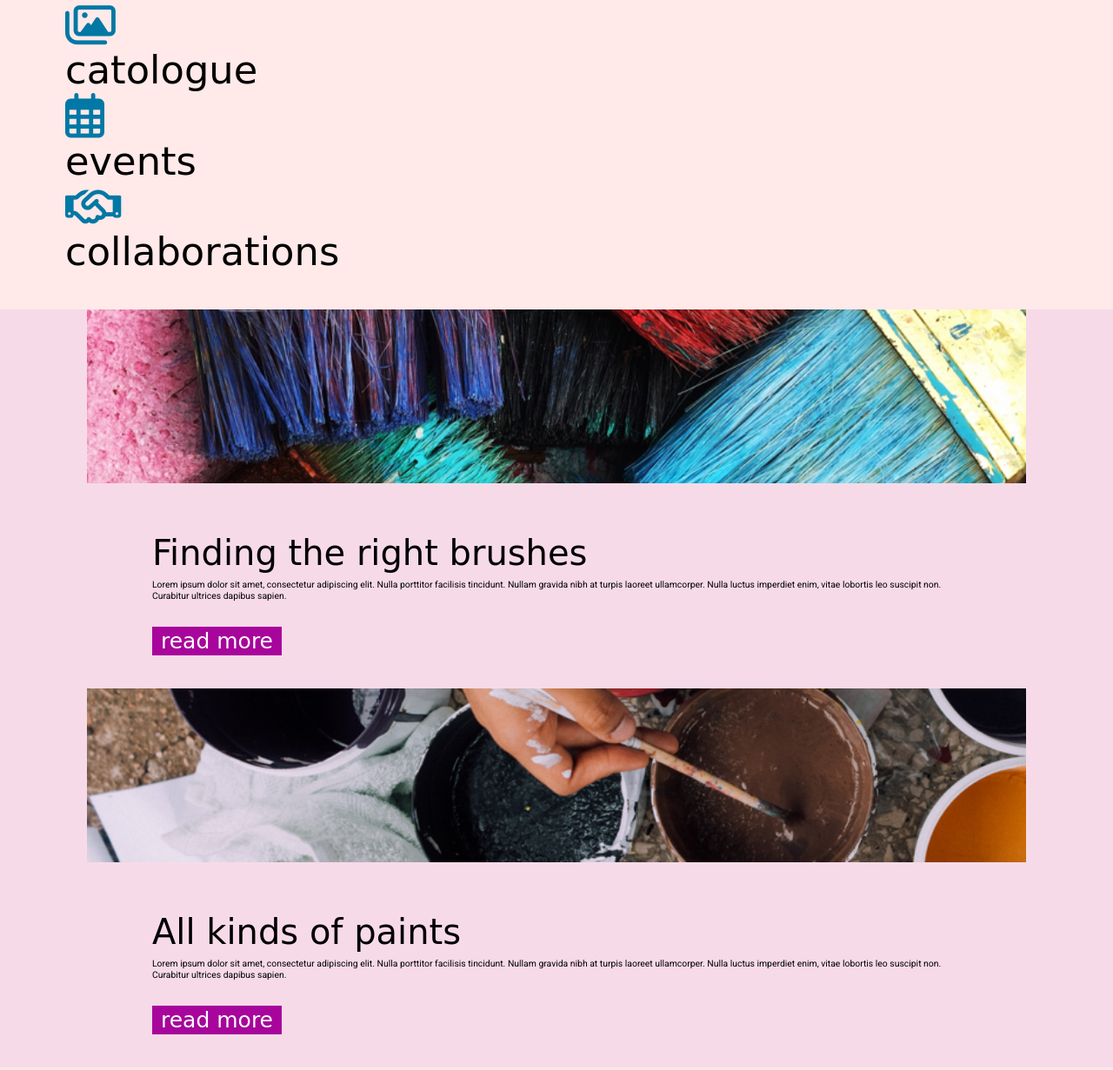
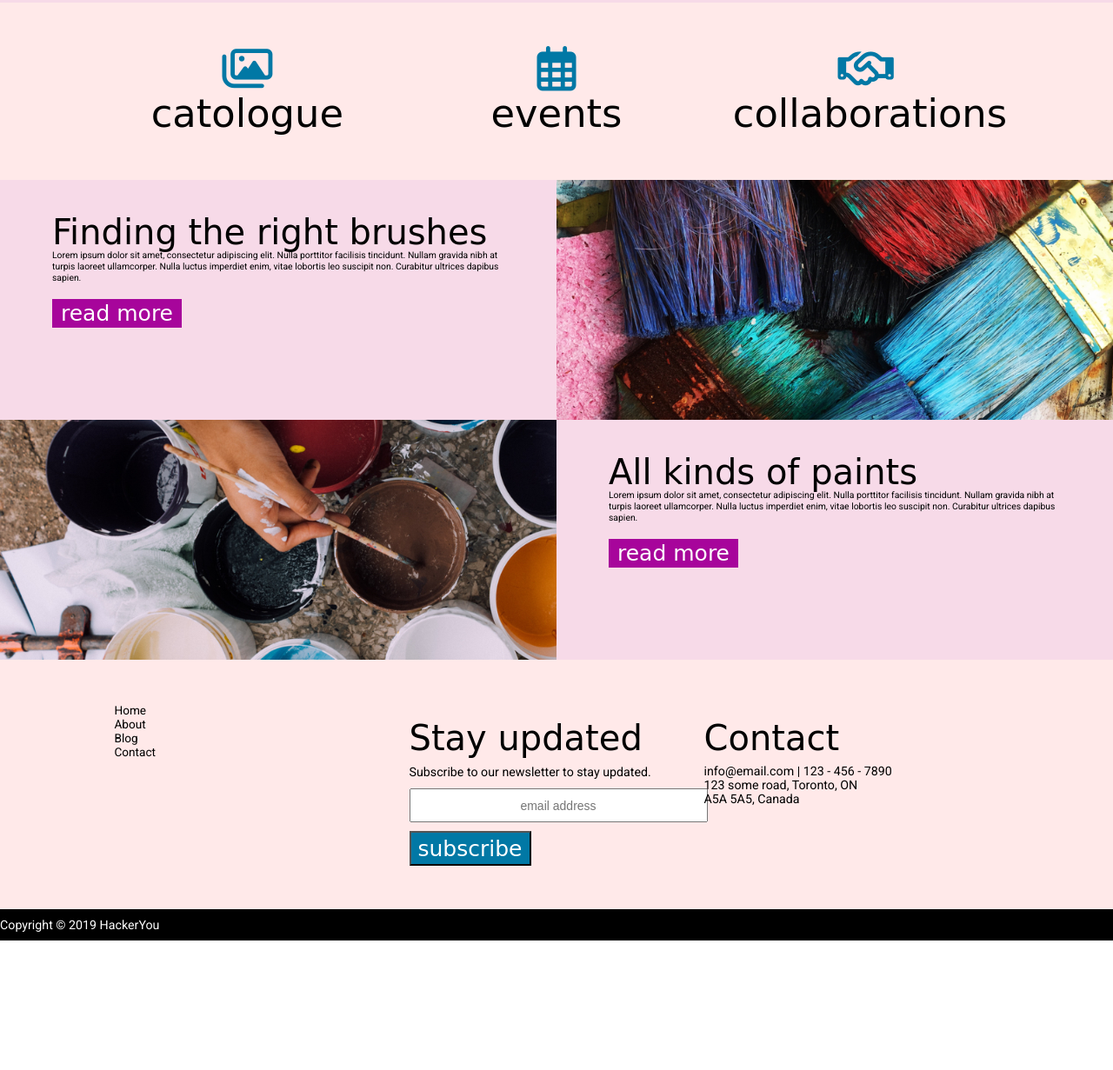
Before and after one commit to heathergh/projectOne, a plain HTML site: page index.html in a window 1280 px wide. Shown: the part 1263-2494 px from the top of the page at 87% size. After the commit the page ends 2345 px from the top, so only its background shows below. Drawn offline with Linux system fonts and the light colour scheme; a web font is replaced by a local one.

Commit message:
Styling completed for finding the right brushes and all kinds of paints section for tablet up

```diff
--- a/index.html
+++ b/index.html
@@ -43,23 +43,23 @@
             <div class="div--wrapper-inner-section wrapper">
                 <div class="div--background-image new-product-image"></div>
                 <div class="div--wrapper-header-paragraph">
-                    <h2 class="header--position-center">New product on the shelves</h2>
+                    <h2 class="header--position-center header--position-inherit">New product on the shelves</h2>
                     <p>Lorem ipsum dolor sit amet, consectetur adipiscing elit. Nulla porttitor facilisis tincidunt. Nullam gravida nibh at turpis laoreet ullamcorper. Nulla luctus imperdiet enim, vitae lobortis leo suscipit non. Curabitur ultrices dapibus
                         sapien. Aenean porttitor nisi lectus, sit amet ullamcorper ipsum tempus nec. Donec at egestas magna. In id libero mattis, commodo lacus ac, facilisis sapien. Lorem ipsum dolor sit amet, consectetur adipiscing elit. Nulla porttitor
                         facilisis tincidunt. </p>
-                    <div class="div--position-center">
+                    <div class="div--position-center div--position-inherit">
                         <a href="#" class="anchor anchor--color-ocean-blue">read more</a>
                     </div>
                 </div>
             </div>
         </section>
-        <section class="section--padding-all  section--color-light-pink section--position-center clearfix">
+        <section class="section--padding-all  section--color-light-pink section--position-center --position-inherit clearfix">
             <div class="div--wrapper-inner-section wrapper">
                 <h2 class="header--position-center">Latest Exhibitions</h2>
-                <div class="div--size-fifty-percent div--size-one-third">
+                <div class="div--size-fifty-percent div--size-one-third-override">
                     <img src="assets/exhibition-image-1.jpg" alt="chunky layers of dried paint on a painting">
                 </div>
-                <div class="div--size-fifty-percent div--size-one-third">
+                <div class="div--size-fifty-percent div--size-one-third-override">
                     <img src="assets/exhibition-image-2.jpg" alt="open cans of paint on a fabric drop sheet">
                 </div>
                 <div class="div--size-one-third">
@@ -67,47 +67,52 @@
                 </div>
             </div>
         </section>
-        <section class="section--padding-all community section--position-center section--color-very-light-pink">
+        <section class="section--padding-all community section--position-center section--position-inherit section--color-very-light-pink clearfix">
+            <div class="div--wrapper-inner-section wrapper">
+                <div class="div--icon-wrapper">
                     <i class="far fa-images "></i>
                     <a href="#" class="anchor--size-xxl">catologue</a>
+                </div>
+                <div class="div--icon-wrapper">
                     <i class="far fa-calendar-alt "></i>
                     <a href="#" class="anchor--size-xxl">events</a>
+                </div>
+                <div class="div--icon-wrapper">
                     <i class="far fa-handshake "></i>
                     <a href="#" class="anchor--size-xxl">collaborations</a>
+                </div>
+            </div>
         </section>
-        <section class="section--position-center section--color-light-pink">
-            <div class="div--wrapper-inner-section wrapper">
+        <section class="section--position-center section--position-inherit section--color-light-pink clearfix">
             <div class="div--background-image paint-brushes"></div>
-                <div class="div--padding-all-no-top">
-                    <h2 class="header--position-center">Finding the right brushes</h2>
+            <div class="div--wrapper-text div--position-left">
+                <h2 class="header--position-center header--position-inherit">Finding the right brushes</h2>
                 <p>
                     Lorem ipsum dolor sit amet, consectetur adipiscing elit. Nulla porttitor facilisis tincidunt. Nullam gravida nibh at turpis laoreet ullamcorper. Nulla luctus imperdiet enim, vitae lobortis leo suscipit non. Curabitur ultrices dapibus sapien.
                 </p>
-                    <div class="div--position-center">
+                <div class="div--position-center div--position-inherit">
                     <a href="#" class="anchor anchor--color-barney-purple">read more</a>
                 </div>
             </div>
-            </div>
         </section>
-        <section class="section--position-center section--color-light-pink">
-            <div class="div--wrapper-inner-section wrapper">
+        <section class="section--position-center section--position-inherit section--color-light-pink clearfix">
             <div class="background-image paint-cans"></div>
-                <div class="div--padding-all-no-top">
-                    <h2 class="header--position-center">All kinds of paints</h2>
+            <div class="div--wrapper-text div--position-right">
+                <h2 class="header--position-center header--position-inherit">All kinds of paints</h2>
                 <p>
                     Lorem ipsum dolor sit amet, consectetur adipiscing elit. Nulla porttitor facilisis tincidunt. Nullam gravida nibh at turpis laoreet ullamcorper. Nulla luctus imperdiet enim, vitae lobortis leo suscipit non. Curabitur ultrices dapibus sapien.
                 </p>
-                    <div class="div--position-center">
+                <div class="div--position-center div--position-inherit">
                     <a href="#" class="anchor anchor--color-barney-purple">read more</a>
                 </div>
-                </div>
+
             </div>
         </section>
 
         <section class="section--padding-all section--color-very-light-pink contact">
-            <div class="div--wrapper-inner-section wrapper">
-                <nav>
-                    <ul class="unordered-list--position-center">
+            <div class="div--wrapper-inner-section clearfix wrapper">
+                <nav class="nav--wrapper-nav-links">
+                    <ul class="unordered-list--position-center unordered-list--position-inherit unordered-list-block">
                         <li>
                             <a>Home</a>
                         </li>
@@ -122,22 +127,26 @@
                         </li>
                     </ul>
                 </nav>
-                <h2 class="header--position-center">Stay updated</h2>
-                <form class="form--position-center">
+                <div class="div--wrapper-form">
+                    <h2 class="header--position-center header--position-inherit">Stay updated</h2>
+                    <form class="form--position-center form--position-inherit">
                         <label for="subscribe">Subscribe to our newsletter to stay updated.</label>
                         <input type="text" name="subscribe" required placeholder="email address">
                         <input type="submit" value="subscribe" class="input--color-ocean-blue">
                     </form>
-                <h2 class="header--position-center">Contact</h2>
-                <address class="address--position-center">
+                </div>
+                <div class="div--wrapper-address">
+                    <h2 class="header--position-center header--position-inherit">Contact</h2>
+                    <address class="address--position-center address--position-inherit">
                         <p>info@email.com | 123 - 456 - 7890</p>
                         <p>123 some road, Toronto, ON</p>
                         <p>A5A 5A5, Canada</p>
                     </address>
                 </div>
+            </div>
         </section>
     </main>
-    <footer class="footer--position-center">
+    <footer class="footer--position-center footer--position-inherit">
         <p>Copyright &copy; 2019 HackerYou</p>
     </footer>
 
--- a/styles/index.css
+++ b/styles/index.css
@@ -111,7 +111,7 @@
     [class*="--padding-all"] {
         padding: 40px 20px;
     }
-    [class*="--padding-all-no-top"] {
+    .div--wrapper-text {
         padding: 0 20px 40px 20px;
     }
     [class*="background-image"] {
@@ -204,9 +204,9 @@
         font-size: 0.65rem;
     }
     [class*="--padding-all"] {
-        padding: 40px 75px;
+        padding: 50px 75px;
     }
-    [class*="--position-center"] {
+    [class*="--position-inherit"] {
         text-align: inherit;
     }
     .anchor {
@@ -244,14 +244,49 @@
         text-align: center;
         text-transform: lowercase;
     }
-    /* .div--size-fifty-percent {} */
     .div--size-fifty-percent:nth-of-type(2) {
         margin: 0 20px 0 10px;
         float: left;
     }
-    .div--size-one-third {
+    [class*="--size-one-third"] {
         float: left;
         width: calc((100% - 40px) / 3);
+    }
+    .div--icon-wrapper {
+        float: left;
+        text-align: center;
+        width: calc((100% - 100px) / 3)
+    }
+    .div--icon-wrapper:nth-of-type(2) {
+        margin: 0 50px
+    }
+    .div--wrapper-text {
+        float: right;
+        padding: 40px 60px;
+        width: calc(50% - 120px);
+    }
+    .div--wrapper-text h2,
+    .div--wrapper-text p {
+        margin: 0;
+    }
+    .paint-brushes {
+        float: right;
+    }
+    .paint-cans {
+        float: left;
+    }
+    [class*="paint-"] {
+        height: 276px;
+        width: 50%;
+    }
+    .unordered-list-block li {
+        display: block;
+    }
+    .nav--wrapper-nav-links,
+    .div--wrapper-form,
+    .div--wrapper-address {
+        float: left;
+        width: calc(100% / 3);
     }
 }
 
```
Lines whose indentation alone changed are shown as unchanged.
